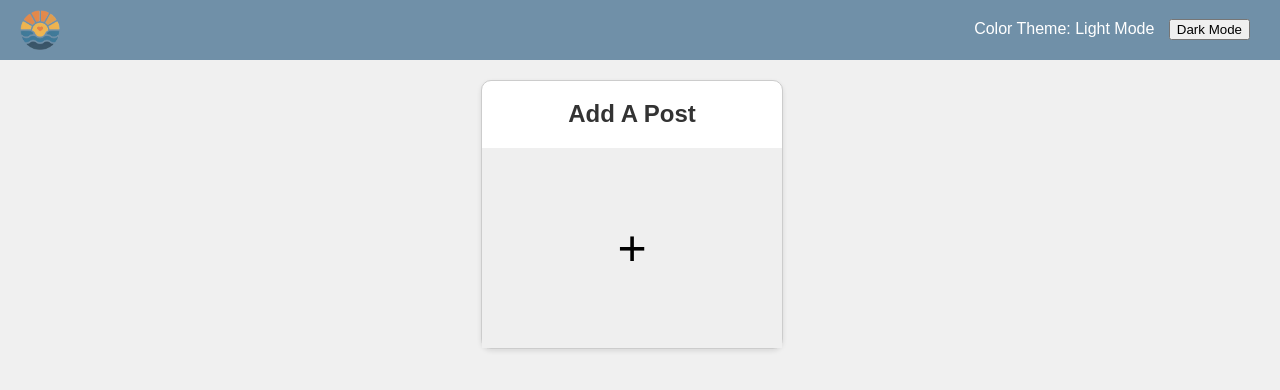
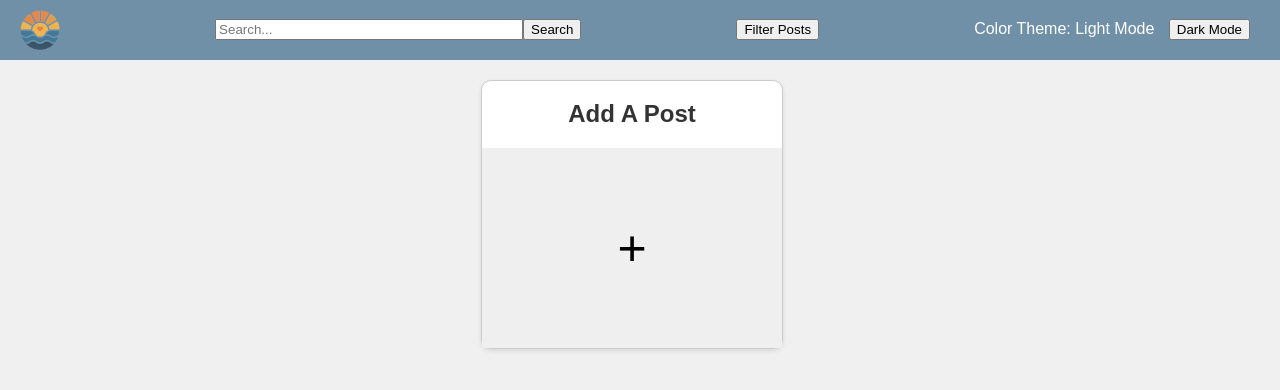
Before and after one commit to maurasweeney1/somethingGoodEveryday, a React (Create React App) app in the folder something-good-everyday/: page / in a window 1280 px wide. Shown: the top 390 px of the page. Built offline with nearby package versions, Linux system fonts and the light colour scheme.

Commit message:
added search featuregit statusgit status

```diff
--- a/something-good-everyday/src/AddPosts.js
+++ b/something-good-everyday/src/AddPosts.js
@@ -55,6 +55,7 @@ function AddPostPage({ addNewPost }) {
       link,
       likes: 0,
       liked: false,
+      datePosted: new Date().toISOString(),
     };
 
     addNewPost(newPost);
--- a/something-good-everyday/src/App.css
+++ b/something-good-everyday/src/App.css
@@ -35,7 +35,8 @@ a:hover {
   background-color: rgb(100, 150, 175, .5);
   margin: 0;
   padding: 0;
-  padding-bottom: 10px;border-radius: 10px;
+  padding-bottom: 10px;
+  border-radius: 10px;
 }
 
 .App-logo {
--- a/something-good-everyday/src/Main.js
+++ b/something-good-everyday/src/Main.js
@@ -1,14 +1,39 @@
+// TODO: edit posts
+
 import logo from "./logo.png";
 import likeImage from "./not-liked.svg";
 import likedImage from "./like.svg";
-import React from "react";
+import React, { useState } from "react";
 import { useNavigate } from "react-router-dom";
 
 function MainPage({ setPosts, posts, lightMode, updateColorTheme }) {
+  const [searchQuery, setSearchQuery] = useState("");
   const navigate = useNavigate();
   const goToAddPostPage = () => {
     navigate("/add-post");
   };
+
+  const handleSearch = (e) => {
+    e.preventDefault();
+    const query = e.target.searchInput.value.toLowerCase();
+    setSearchQuery(query);
+  };
+
+  const searchFilteredPosts = posts.filter((post) => {
+    if (!searchQuery) {
+      // If not searching return all posts
+      return true;
+    }
+    return (
+      post.title.toLowerCase().includes(searchQuery) ||
+      post.category.toLowerCase().includes(searchQuery) ||
+      (post.text && post.text.toLowerCase().includes(searchQuery))
+    );
+  });
+
+  // TODO: all of this
+  // filter on date posted, category
+  const updateFilter = () => {};
 
   const handleLike = (index) => {
     const updatedPosts = posts.map((post, i) => {
@@ -26,10 +51,31 @@ function MainPage({ setPosts, posts, lightMode, updateColorTheme }) {
       <header className="App-header">
         <img src={logo} className="App-logo" alt="logo" />
         <div>
+          <form onSubmit={handleSearch} className="search-bar">
+            <input
+              style={{ width: "300px" }}
+              type="text"
+              name="searchInput"
+              placeholder="Search..."
+              aria-label="Search"
+            />
+            <button type="submit">Search</button>
+          </form>
+        </div>
+        <div>
+          {/* TODO: make checkboxes instead */}
+          <button id="filter-button" onClick={() => updateFilter()}>
+            Filter Posts
+          </button>
+        </div>
+        <div>
           {/* light/dark mode */}
           <span>Color Theme: {lightMode ? "Light Mode " : "Dark Mode "}</span>
           {/* Button to toggle Light/Dark Mode */}
-          <button onClick={() => updateColorTheme(!lightMode)}>
+          <button
+            id="color-theme-button"
+            onClick={() => updateColorTheme(!lightMode)}
+          >
             {lightMode ? "Dark Mode " : "Light Mode "}
           </button>
         </div>
@@ -46,7 +92,7 @@ function MainPage({ setPosts, posts, lightMode, updateColorTheme }) {
           </div>
 
           {posts.length > 0 ? (
-            posts.map((post, index) => (
+            searchFilteredPosts.map((post, index) => (
               <div key={index} className="post-panel">
                 <h1 className="panel-header">{post.title}</h1>
                 <h3>{post.category}</h3>
@@ -82,6 +128,9 @@ function MainPage({ setPosts, posts, lightMode, updateColorTheme }) {
                     }}
                   />
                 </button>
+                <p>
+                  Posted on: {new Date(post.datePosted).toLocaleDateString()}
+                </p>
               </div>
             ))
           ) : (
```
Also changed, not shown: 2 other files (tests, documents, lock files or other folders).
